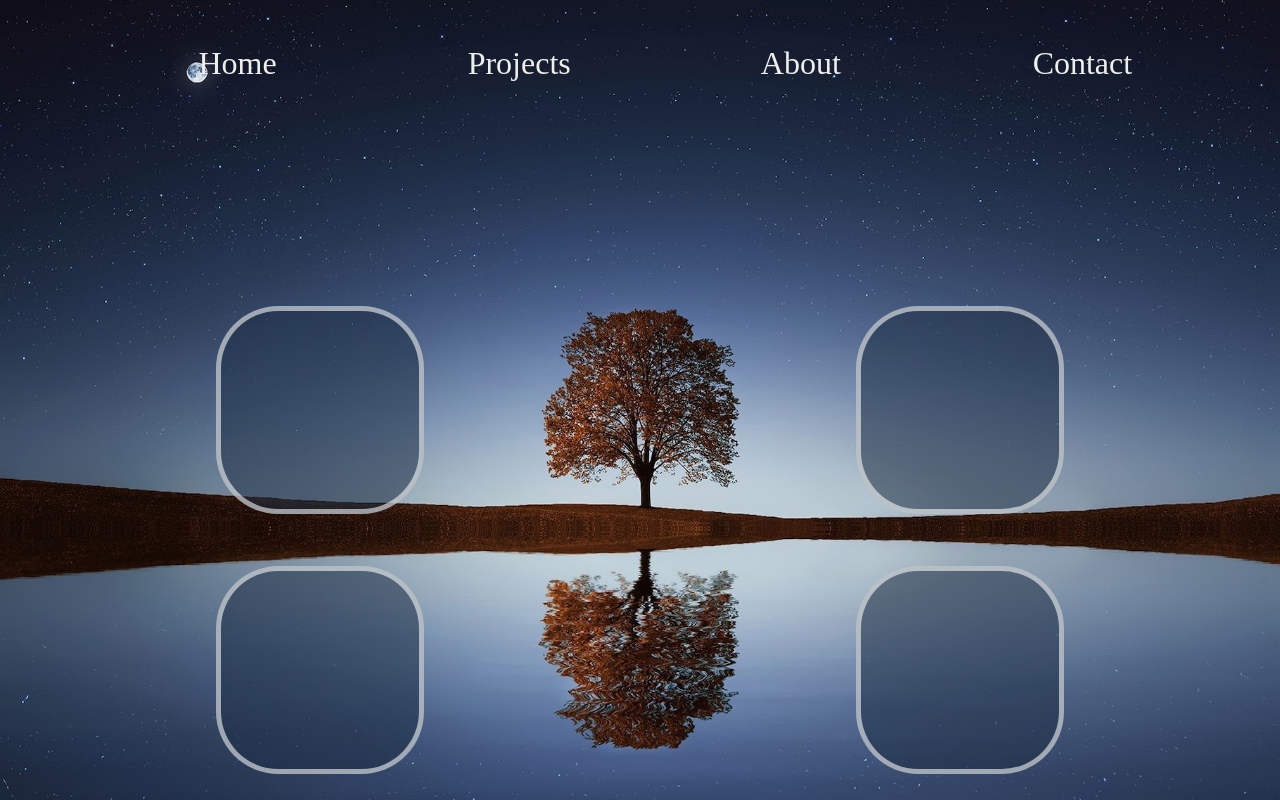
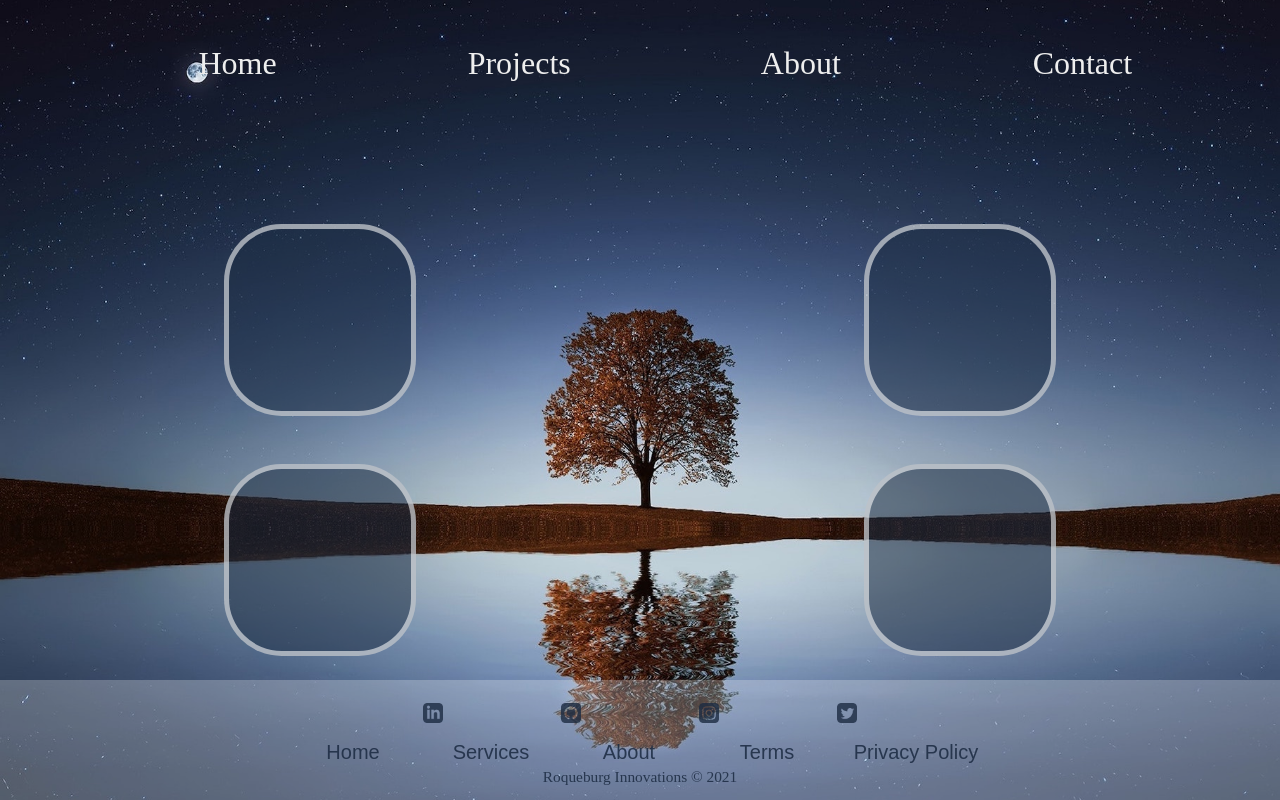
Before and after one commit to michael-roq/bubbles-n-dropdowns, a plain HTML site: page index.html in a window 1280 px wide. Drawn offline with Linux system fonts and the light colour scheme.

Commit message:
footer
I added a footer with some elements that transition in opacity and color.

```diff
--- a/index.html
+++ b/index.html
@@ -8,9 +8,10 @@
     <link rel="stylesheet" href="port-home.css">
 </head>
 <body>
+    <!-- Section 1 -->
     <section class = "entire-page">
+
         <section class="top-section-menu">
-
             <nav class="navbar">
                 <div class = "ul-parent-div1 ul-p-div">
                     <ul class="ul-drop-down1 ul-dd">
@@ -59,6 +60,9 @@
             </div>
 
         </section>
+
+
+        <!-- Section 2 -->
         <section class = "main-sect">
             <!--<nav class = "bubble-nav"> -->
                 <div class = "bubble-row bubble-row1">
@@ -79,6 +83,29 @@
                 </div>
           <!-- </nav> -->
         </section>
+
+        <!-- section 3 -->
+        <section class = footer>
+            <div class="icon-section footer-sect">
+                <div class="social-media-icons">
+                    <a href="https://linkedin.com"><div class="icon-parent-1 icon-parent"><div class="icon icon1"></div></div></a>
+                    <a href="https://facebook.com"><div class="icon-parent-2 icon-parent"><div class="icon icon2"></div></div></a>
+                    <a href="https://instagram.com"><div class="icon-parent-3 icon-parent"><div class="icon icon3"></div></div></a>
+                    <a href="https://twitter.com"><div class="icon-parent-4 icon-parent"><div class="icon icon4"></div></div></a>
+                </div>
+            </div>
+            <div class="footer-menu-container footer-sect">
+                <a href="#"><div class="footer-menu-op footer-op-1">Home</div></a>
+                <a href="#"><div class="footer-menu-op footer-op-2">Services</div></a>
+                <a href="#"><div class="footer-menu-op footer-op-3">About</div></a>
+                <a href="#"><div class="footer-menu-op footer-op-4">Terms</div></a>
+                <a href="#"><div class="footer-menu-op footer-op-5">Privacy Policy</div></a>
+            </div>
+            <div class="copyright-div footer-sect">Roqueburg Innovations © 2021</div>
+
+        </section>
+
+    <!-- End of Entire Page section -->
     </section>
     <!-- <script src="port-home.js"></script> -->
     <script src = "port-home.js"></script>
--- a/port-home.css
+++ b/port-home.css
@@ -16,6 +16,10 @@ html body {
     background-repeat: no-repeat;
 }
 
+a {
+    text-decoration: none;
+}
+
 .entire-page {
     /*border: 10px solid goldenrod;*/
     width: 100%;
@@ -30,7 +34,6 @@ Like, if the screen is shrunk below 1000 px, the buttons change orientation and
     /*border: 7px solid darkblue;*/
     width: 100%;
     height: 15%;
-
 }
 
 
@@ -248,12 +251,12 @@ Like, if the screen is shrunk below 1000 px, the buttons change orientation and
 
 .post-menu-section {
     width: 100%;
-    height: 20%;
+    height: 10%;
 }
 
 .main-sect {
     width: 100%;
-    height: 65%;
+    height: 60%;
     /*border: 10px solid darkblue;*/
     display: flex;
     flex-direction: column;
@@ -307,3 +310,156 @@ Like, if the screen is shrunk below 1000 px, the buttons change orientation and
     border: 5px solid #eee ;
     background-color: #1c2b4288;
 }
+
+.footer {
+    width: 100%;
+    height: 15%;
+    background-color: #ffffff40;
+    display: flex;
+    flex-direction: column;
+    justify-content: center;
+    align-items: center;
+}
+
+
+.footer-sect {
+    width: 80%;
+    height: 33%;
+}
+
+.icon-section {
+    height: 33%;
+    display: flex;
+    justify-content: center;
+}
+
+.social-media-icons {
+    width: 80%;
+    max-width: 500px;
+    height: 100%;
+    display: flex;
+    flex-direction: row;
+    align-items: center;
+    justify-content: center;
+}
+
+.icon-parent {
+    width: 10vw;
+    min-width: 35px;
+    height: 100%;
+    display: flex;
+    justify-content: center;
+    align-items: center;
+    margin: 0px 5px;
+}
+
+.icon {
+
+    width: clamp(10px, 6vw, 20px);
+    height: clamp(10px, 6vw, 20px);
+    background-size: cover;
+    transition: all .1s;
+}
+
+.icon1 {
+    background-image: url('./icons/linkedin-blue-icon.png');
+    opacity: .8;
+}
+
+.icon1:hover {
+    cursor: pointer;
+    background-image: url('./icons/linkedin-white-icon.png');
+    opacity: 1;
+}
+
+.icon2 {
+    background-image: url('./icons/github-blue-icon.png');
+    opacity: .8;
+}
+
+.icon2:hover {
+    background-image: url('./icons/github-white-icon.png');
+    cursor: pointer;
+    opacity: 1;
+}
+
+.icon3 {
+    background-image: url('./icons/instagram-blue-icon.png');
+    opacity: .8;
+}
+
+.icon3:hover {
+    background-image: url('./icons/instagram-white-icon.png');
+    opacity: 1;
+    cursor: pointer;
+}
+
+.icon4 {
+    background-image: url('./icons/twitter-blue-icon.png');
+    opacity: .8;
+}
+
+.icon4:hover {
+    background-image: url('./icons/twitter-white-icon.png');
+    cursor: pointer;
+    opacity: 1;
+}
+
+
+
+.footer-menu-container {
+    width: auto;
+    min-width: 70vw;
+    height: 40px;
+    display: flex;
+    flex-direction: row;
+    /* display: grid;
+    grid-row-gap: 2px;
+    grid-template-columns: 1fr 1fr 1fr 1fr auto; */
+    justify-content: center;
+    align-items: center;
+}
+
+.footer-menu-op {
+    width: clamp(50px, 10vw, 150px);
+    height: 100%;
+    display: flex;
+    justify-content: center;
+    align-items: center;
+    font-size: clamp(8px, 2.2vw, 20px);
+    font-family: 'Overpass', sans-serif;
+    font-weight: bolder;
+    color: #1c2b42dd;
+    transition: all .2s ease;
+    font-weight: normal;
+    text-decoration: none;
+    border: 3px solid #1c2b4200;
+    border-radius: 6px;
+    margin-right: 5px;
+    margin-left: 5px;
+    /* margin: clamp(10px, 2vw, 20px); */
+}
+
+.footer-menu-op:hover {
+    text-decoration: underline;
+    transition: all .4s ease;
+    cursor: pointer;
+    border: 3px solid #ffffffbb;
+    text-decoration-color: #ffffffbb;
+    color: #ffffffbb;
+    background: #1c2b4288;
+}
+
+.footer-op-5 {
+    width: clamp(40px, 20vw, 150px)
+}
+
+.copyright-div {
+    height: 15px;
+    padding-bottom: 5px;
+    font-size: clamp(9px, 1.2vw, 20px);
+    color: #1c2b42dd;
+    display: flex;
+    justify-content: center;
+    align-items: center;
+}
--- a/port-home.js
+++ b/port-home.js
@@ -14,6 +14,8 @@ let bDiv1 = document.querySelector('.b-div2');
 let bDiv2 = document.querySelector('.b-div1');
 let bDiv3 = document.querySelector('.b-div3');
 let bDiv4 = document.querySelector('.b-div4');
+
+let footerMenuOp = document.querySelectorAll('.footer-menu-op');
 
 
 let bubbleRowStyle = window.getComputedStyle(bubbleRow, null)
@@ -157,8 +159,14 @@ for(let i = 0; i < ulDropDown.length; i++) {
 
 
 
+// the code below is to change the transition tim eon the footer elements
 
 
+for(let i = 0; i < footerMenuOp.length; i++) {
+  footerMenuOp[i].addEventListener('mouseover', function(){
+      footerMenuOp[i].style.transition = 'all .2s ease';
+  })
+}
 
 
 
```
Also changed, not shown: icons/github-blue-icon.png (added), icons/github-white-icon.png (added), icons/instagram-blue-icon.png (added), icons/instagram-white-icon.png (added), icons/linkedin-blue-icon.png (added), icons/linkedin-white-icon.png (added), icons/twitter-blue-icon.png (added), icons/twitter-white-icon.png (added), 2 other files.
